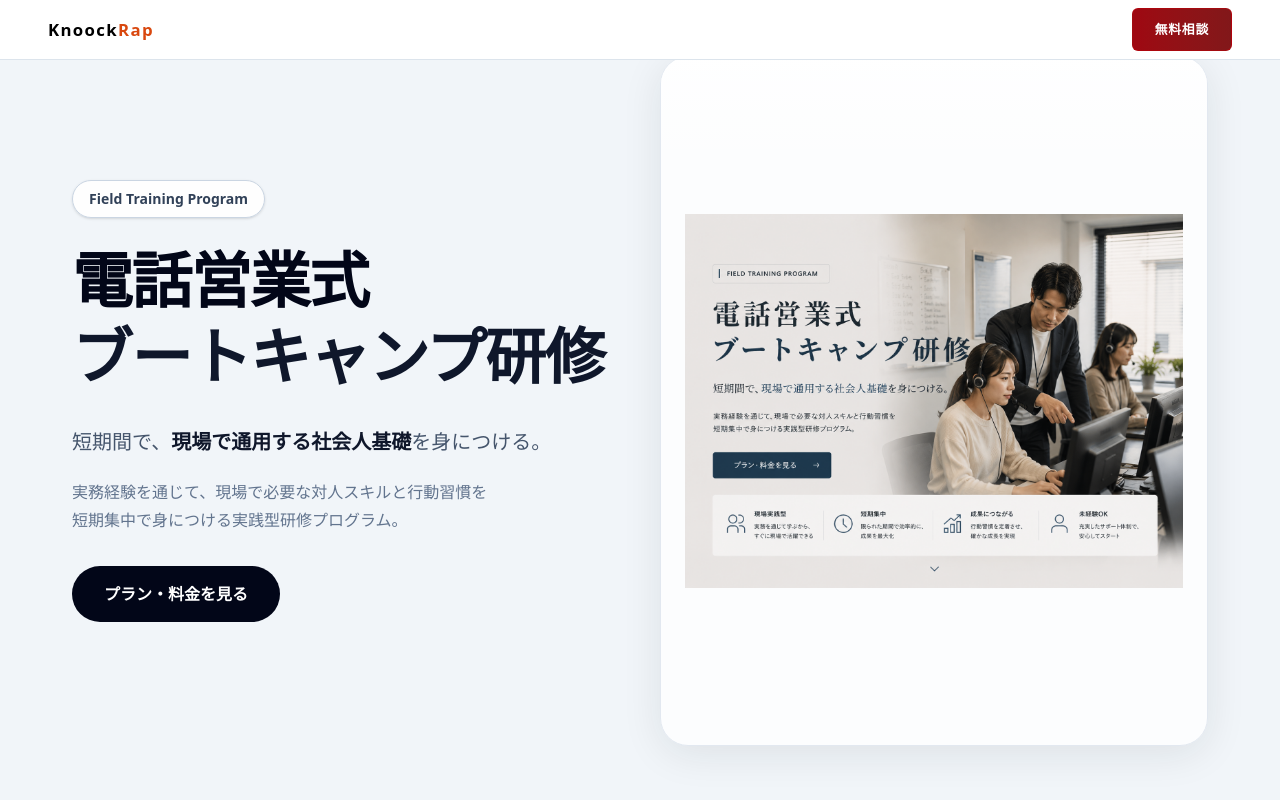
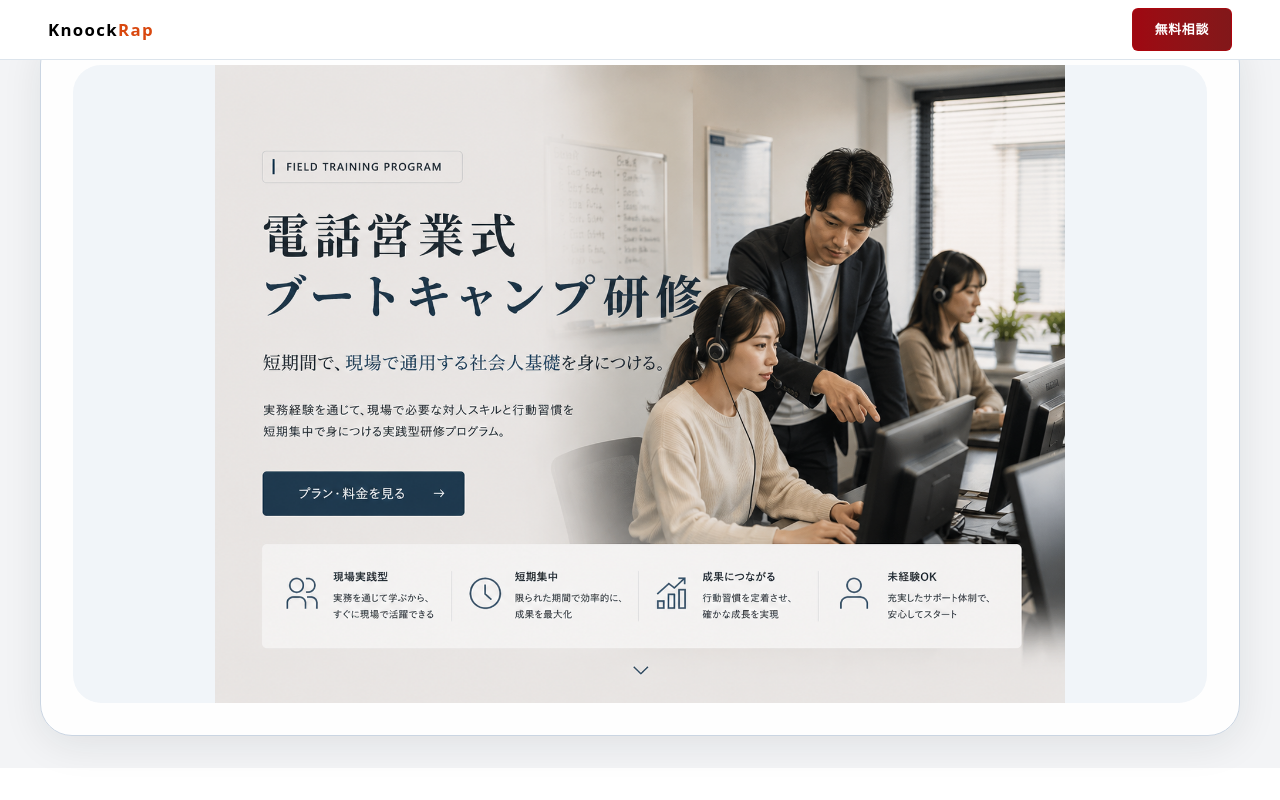
Before and after one commit to knockrap/knockrap-lp, a Next.js app: page / in a window 1280 px wide. Shown: the top 800 px of the page. Built offline with nearby package versions, Linux system fonts and the light colour scheme.

Commit message:
auto update

```diff
--- a/app/components/sections/Hero.tsx
+++ b/app/components/sections/Hero.tsx
@@ -1,59 +1,22 @@
 'use client'
 
 import Image from 'next/image'
-import Link from 'next/link'
 
 export function Hero() {
   return (
-    <section className="relative overflow-hidden bg-slate-100">
-      <div className="mx-auto flex min-h-[55vh] max-w-[1200px] flex-col gap-10 px-6 py-10 sm:px-8 md:min-h-[80vh] lg:flex-row lg:items-center lg:py-14">
-        <div className="flex-1">
-          <div className="mb-6 inline-flex items-center gap-3 rounded-full border border-slate-300 bg-white/90 px-4 py-2 text-sm font-semibold text-slate-700 shadow-sm">
-            Field Training Program
-          </div>
-
-          <h1 className="max-w-xl text-4xl font-semibold leading-tight tracking-tight text-slate-950 sm:text-5xl md:text-[3.8rem]">
-            電話営業式<br />
-            <span className="block text-slate-900">ブートキャンプ研修</span>
-          </h1>
-
-          <p className="mt-8 max-w-xl text-lg leading-relaxed text-slate-600 sm:text-xl">
-            短期間で、
-            <span className="font-semibold text-slate-900">現場で通用する社会人基礎</span>を身につける。
-          </p>
-
-          <p className="mt-5 max-w-xl text-base leading-7 text-slate-500">
-            実務経験を通じて、現場で必要な対人スキルと行動習慣を
-            <br className="hidden sm:block" />
-            短期集中で身につける実践型研修プログラム。
-          </p>
-
-          <div className="mt-8">
-            <Link
-              href="#program"
-              className="inline-flex items-center justify-center rounded-full bg-slate-950 px-8 py-4 text-base font-semibold text-white transition hover:bg-slate-800"
-            >
-              プラン・料金を見る
-            </Link>
-          </div>
-        </div>
-
-        <div className="flex-1">
-          <div className="relative mx-auto max-w-[700px] overflow-hidden rounded-[28px] border border-slate-200 bg-white/80 p-4 shadow-soft sm:p-6">
-            <div className="absolute inset-x-0 top-0 h-28 bg-gradient-to-b from-white/95 to-transparent pointer-events-none" />
-            <div className="relative h-[45vh] md:h-[55vh] lg:h-[80vh]">
+    <section className="flex min-h-[55vh] items-center justify-center bg-[#f3f4f6] px-4 py-8 sm:min-h-[55vh] md:min-h-[60vh] lg:min-h-[70vh]">
+      <div className="w-full max-w-[1200px] rounded-[32px] border border-slate-300 bg-white/90 p-4 shadow-soft sm:p-6 md:p-8">
+        <div className="relative aspect-[16/9] w-full overflow-hidden rounded-[28px] bg-slate-100">
           <Image
             src="/images/hero-visual.jpg"
             alt="コールセンター研修の現場イメージ"
             fill
-                sizes="(max-width: 640px) 100vw, 50vw"
+            sizes="100vw"
             className="object-contain object-center"
             priority
           />
         </div>
       </div>
-        </div>
-      </div>
     </section>
   )
 }
```
Lines whose indentation alone changed are shown as unchanged.
